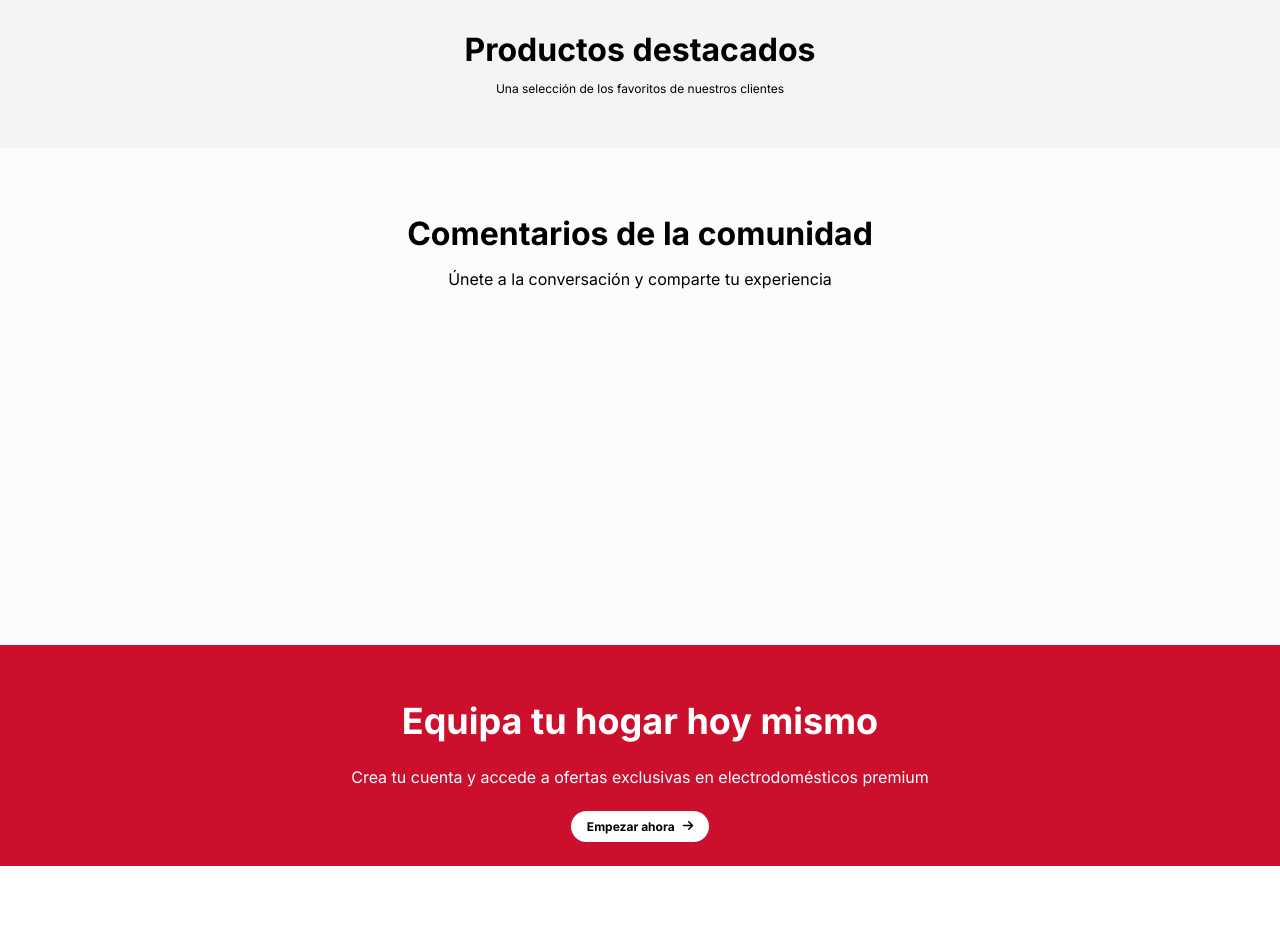
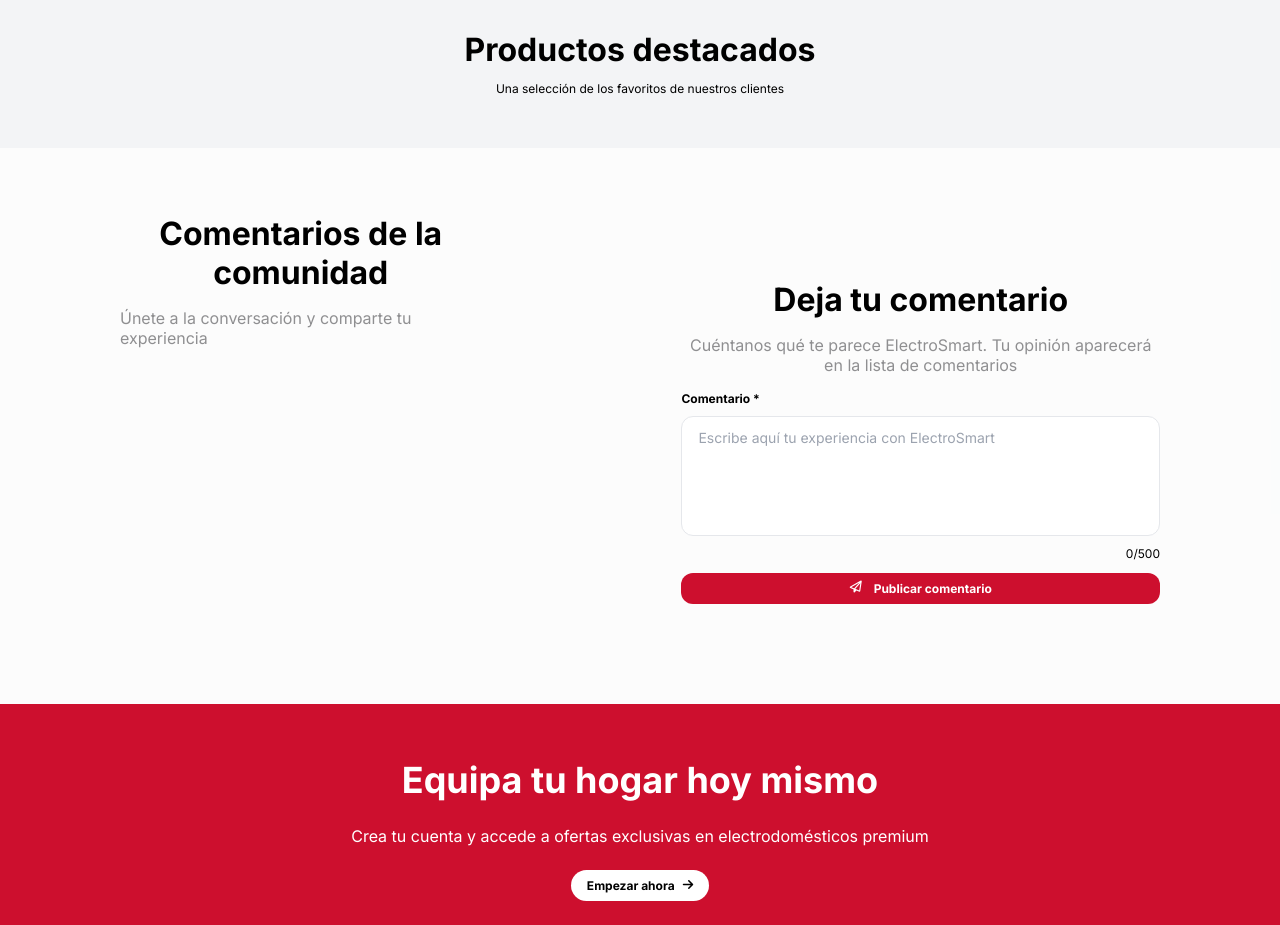
Before and after one commit to lonybreux/fake-ecommerce-app, a plain HTML site: page frontend/landing.html in a window 1280 px wide. Shown: the part 757-1682 px from the top of the page. Before the commit the page ends 1623 px from the top, so only its background shows below. Drawn offline with Linux system fonts and the light colour scheme; no server answers.

Commit message:
feat: add comentario form

```diff
--- a/frontend/assets/css/landing.css
+++ b/frontend/assets/css/landing.css
@@ -417,11 +417,11 @@
 
 #comentarios-section {
     display: flex;
-    flex-direction: column;
     justify-content: center;
     align-items: center;
     padding: 40px 120px;
     background-color: rgba(243, 244, 246, 0.3);
+    gap: 200px;
 }
 
 #comentarios-header {
@@ -429,6 +429,10 @@
     flex-direction: column;
     align-items: center;
     justify-content: center;
+}
+
+#comentarios-header p {
+    color: #8f8f91;
 }
 
 #comentarios-grid {
@@ -624,3 +628,84 @@
     background-color: #f3f4f6;
     border-radius: 8px;
 }
+
+#ver-comentarios-div {
+    display: flex;
+    flex-direction: column;
+}
+
+#crear-comentario-div {
+    display: flex;
+    flex-direction: column;
+}
+
+#crear-comentario-header {
+    display: flex;
+    flex-direction: column;
+    align-items: center;
+}
+
+#crear-comentario-header h3 {
+    font-size: 32px;
+    font-weight: bold;
+    margin-bottom: 0;
+}
+
+#crear-comentario-header p {
+    text-align: center;
+    color: #8f8f91;
+
+}
+
+#comentario-escribir-area {
+    display: flex;
+    flex-direction: column;
+    gap: 10px;
+}
+
+#comentario-escribir-area textarea {
+    resize: none;
+    width: 100%;
+    height: 120px;
+    border: 1px solid #e5e7eb;
+    border-radius: 12px;
+    padding: 12px 16px;
+    font-size: 14px;
+    font-family: 'Inter', sans-serif;
+    color: #374151;
+    background-color: white;
+    box-sizing: border-box;
+}
+
+#comentario-area:focus {
+    outline-color: #a50d24;
+}
+
+#comentario-area::placeholder {
+    color: #9ca3af;
+}
+
+#comentario-escribir-area p {
+    margin-top: 0;
+    text-align: end;
+    font-size: 12px;
+}
+
+#publicar-comentario-btn {
+    display: flex;
+    gap: 12px;
+    justify-content: center;
+    padding: 8px 16px;
+    border: none;
+    background-color: #cd0f2e;
+    color: white;
+    border-radius: 12px;
+    font-weight: bold;
+    font-size: 12px;
+    cursor: pointer;
+}
+
+#comentario-label {
+    font-size: 12px;
+    font-weight: bold;
+}
--- a/frontend/assets/js/landing.js
+++ b/frontend/assets/js/landing.js
@@ -213,6 +213,8 @@
 
         const comentarios = data.body
 
+        const comentariosGrid = document.getElementById('comentarios-grid')
+        comentariosGrid.innerHTML = ''
         renderizarComentarios(comentarios)
 
     } catch(error) {
@@ -269,3 +271,57 @@
         window.location.href = '/frontend/landing.html'
     })
 })
+
+const comentarioArea = document.getElementById('comentario-area')
+comentarioArea.addEventListener('input', e => {
+    const contadorLetras = document.getElementById('contador-letras')
+
+    contadorLetras.textContent = `${comentarioArea.value.length}/500`
+})
+
+const publicarComentarioBtn = document.getElementById('publicar-comentario-btn')
+
+publicarComentarioBtn.addEventListener('click', async (e) => {
+
+    const token = localStorage.getItem('token')
+    if(!token) {
+        window.location.href = '/frontend/pages/auth.html'
+        return
+    }
+
+
+    if(comentarioArea.value.length > 0) {
+        await publicarComentario(comentarioArea.value.trim())
+        comentarioArea.value = ''
+        const contadorLetras = document.getElementById('contador-letras')
+        contadorLetras.textContent = '0/500'
+
+        await obtenerComentarios()
+
+    }
+    else console.log('debe escribir algo')
+})
+
+async function publicarComentario(texto) {
+    try {
+        const token = localStorage.getItem('token')
+
+        const res = await fetch('http://localhost:3000/api/comentarios',{
+            method: 'POST',
+            headers: {
+                'Content-Type':'application/json',
+                'authorization':`Bearer ${token}`
+            },
+            body: JSON.stringify({
+                contenido: texto
+            })
+        })
+
+        const data = await res.json()
+
+        console.log(data)
+
+    } catch(error) {
+        console.log(error)
+    }
+}
--- a/frontend/landing.html
+++ b/frontend/landing.html
@@ -111,14 +111,38 @@
     </section>
 
     <section id="comentarios-section">
-        <div id="comentarios-info-div">
+        <div id="ver-comentarios-div">
+            <div id="comentarios-info-div">
             <div id="comentarios-header">
                 <h2 class="titulo-lineas">Comentarios de la comunidad</h2>
                 <p>Únete a la conversación y comparte tu experiencia</p>
             </div>
+
+            <div id="comentarios-grid">
+
+            </div>
         </div>
 
-        <div id="comentarios-grid">
+
+        </div>
+
+
+
+
+        <div id="crear-comentario-div">
+            <div id="crear-comentario-header">
+                <h3>Deja tu comentario</h3>
+                <p>Cuéntanos qué te parece ElectroSmart. Tu opinión aparecerá en la lista de comentarios</p>
+            </div>
+            <div id="comentario-escribir-area">
+                <label for="comentario-area" id="comentario-label">Comentario *</label>
+                <textarea name="comentario" id="comentario-area" placeholder="Escribe aquí tu experiencia con ElectroSmart"></textarea>
+                <p id="contador-letras">0/500</p>
+            </div>
+            <button id="publicar-comentario-btn">
+                <i class="fa-regular fa-paper-plane"></i>
+                Publicar comentario
+            </button>
 
         </div>
     </section>
```
